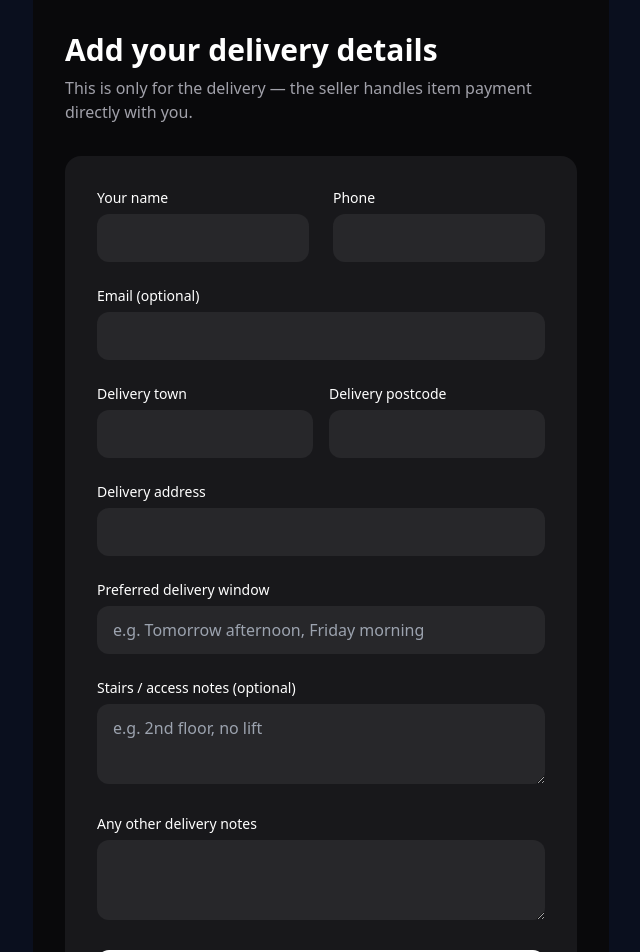
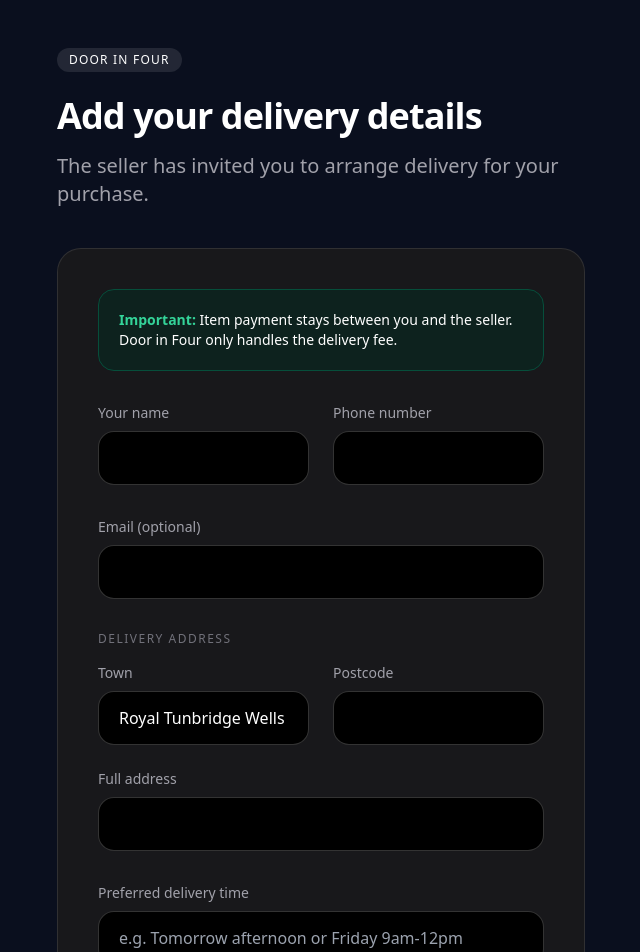
Before and after one commit to walkermejames-commits/Inventory-application-, a Next.js app in the folder apps/seller/: page /buyer/1 in a window 1280 px wide. Shown: the top 952 px of the page, without its empty margins (319-959 px from the left). Built offline with nearby package versions, Linux system fonts and the light colour scheme.

Commit message:
feat(seller): polish buyer/[token] page with trust messaging and clean form sections

```diff
--- a/apps/seller/src/app/buyer/[token]/page.tsx
+++ b/apps/seller/src/app/buyer/[token]/page.tsx
@@ -2,6 +2,7 @@
 
 import { useState } from "react";
 import { useParams } from "next/navigation";
+import Link from "next/link";
 
 export default function BuyerDeliveryDetails() {
   const params = useParams();
@@ -11,7 +12,7 @@
     buyerName: "",
     buyerPhone: "",
     buyerEmail: "",
-    deliveryTown: "",
+    deliveryTown: "Royal Tunbridge Wells",
     deliveryPostcode: "",
     deliveryAddress: "",
     preferredDeliveryWindow: "",
@@ -37,7 +38,7 @@
 
       setSubmitted(true);
     } catch (err: any) {
-      alert(err.message || "Something went wrong");
+      alert(err.message || "Something went wrong. Please try again.");
     } finally {
       setIsSubmitting(false);
     }
@@ -45,137 +46,98 @@
 
   if (submitted) {
     return (
-      <main className="min-h-screen bg-zinc-950 text-white p-8 max-w-xl mx-auto flex items-center justify-center">
-        <div className="text-center space-y-6">
-          <div className="text-6xl">✅</div>
-          <h1 className="text-3xl font-bold">Delivery details submitted!</h1>
-          <p className="text-zinc-400 max-w-sm mx-auto">
-            The seller has been notified. They will confirm and arrange payment for delivery.
-          </p>
-          <p className="text-sm text-zinc-500">You can close this page. The seller will contact you with collection details.</p>
+      <main className="min-h-screen bg-[#0a0f1e] text-white flex items-center justify-center p-6">
+        <div className="max-w-md text-center">
+          <div className="mx-auto w-20 h-20 bg-emerald-500/10 rounded-full flex items-center justify-center mb-8">
+            <div className="text-5xl">✅</div>
+          </div>
+          <h1 className="text-4xl font-semibold tracking-tight mb-4">Thank you!</h1>
+          <p className="text-xl text-zinc-400 mb-8">Your delivery details have been sent to the seller.</p>
+          <p className="text-sm text-zinc-500 max-w-xs mx-auto">The seller will confirm and arrange payment for delivery. You'll receive a collection update soon.</p>
+
+          <div className="mt-12 text-xs text-zinc-600">Door in Four • Local delivery for West Kent</div>
         </div>
       </main>
     );
   }
 
   return (
-    <main className="min-h-screen bg-zinc-950 text-white p-8 max-w-xl mx-auto">
-      <div className="space-y-8">
-        <div>
-          <h1 className="text-3xl font-bold">Add your delivery details</h1>
-          <p className="text-zinc-400 mt-2">This is only for the delivery — the seller handles item payment directly with you.</p>
+    <main className="min-h-screen bg-[#0a0f1e] text-white py-12">
+      <div className="max-w-xl mx-auto px-6">
+        <div className="mb-10">
+          <div className="flex items-center gap-3 mb-6">
+            <div className="px-3 py-1 rounded-full bg-white/10 text-xs tracking-widest">DOOR IN FOUR</div>
+          </div>
+          <h1 className="text-4xl font-semibold tracking-tight">Add your delivery details</h1>
+          <p className="mt-4 text-xl text-zinc-400">The seller has invited you to arrange delivery for your purchase.</p>
         </div>
 
-        <form onSubmit={handleSubmit} className="space-y-6 bg-zinc-900 p-8 rounded-2xl">
+        <div className="bg-zinc-900 border border-white/10 rounded-3xl p-10 mb-8">
+          <div className="mb-8 p-5 bg-emerald-950/50 border border-emerald-900 rounded-2xl text-sm">
+            <strong className="text-emerald-400">Important:</strong> Item payment stays between you and the seller. Door in Four only handles the delivery fee.
+          </div>
+
+          <form onSubmit={handleSubmit} className="space-y-8">
             <div className="grid grid-cols-1 md:grid-cols-2 gap-6">
               <div>
-              <label className="block text-sm mb-1.5">Your name</label>
-              <input
-                type="text"
-                value={form.buyerName}
-                onChange={(e) => setForm({...form, buyerName: e.target.value})}
-                className="w-full bg-zinc-800 rounded-xl px-4 py-3"
-                required
-              />
+                <label className="block text-sm mb-2 text-zinc-400">Your name</label>
+                <input type="text" value={form.buyerName} onChange={(e) => setForm({...form, buyerName: e.target.value})} className="w-full bg-black border border-white/20 rounded-2xl px-5 py-3.5 focus:outline-none focus:border-white/40" required />
               </div>
               <div>
-              <label className="block text-sm mb-1.5">Phone</label>
-              <input
-                type="tel"
-                value={form.buyerPhone}
-                onChange={(e) => setForm({...form, buyerPhone: e.target.value})}
-                className="w-full bg-zinc-800 rounded-xl px-4 py-3"
-                required
-              />
+                <label className="block text-sm mb-2 text-zinc-400">Phone number</label>
+                <input type="tel" value={form.buyerPhone} onChange={(e) => setForm({...form, buyerPhone: e.target.value})} className="w-full bg-black border border-white/20 rounded-2xl px-5 py-3.5 focus:outline-none focus:border-white/40" required />
               </div>
             </div>
 
             <div>
-            <label className="block text-sm mb-1.5">Email (optional)</label>
-            <input
-              type="email"
-              value={form.buyerEmail}
-              onChange={(e) => setForm({...form, buyerEmail: e.target.value})}
-              className="w-full bg-zinc-800 rounded-xl px-4 py-3"
-            />
+              <label className="block text-sm mb-2 text-zinc-400">Email (optional)</label>
+              <input type="email" value={form.buyerEmail} onChange={(e) => setForm({...form, buyerEmail: e.target.value})} className="w-full bg-black border border-white/20 rounded-2xl px-5 py-3.5 focus:outline-none focus:border-white/40" />
             </div>
 
-          <div className="grid grid-cols-2 gap-4">
             <div>
-              <label className="block text-sm mb-1.5">Delivery town</label>
-              <input
-                type="text"
-                value={form.deliveryTown}
-                onChange={(e) => setForm({...form, deliveryTown: e.target.value})}
-                className="w-full bg-zinc-800 rounded-xl px-4 py-3"
-                required
-              />
+              <div className="uppercase text-xs tracking-[1.5px] text-zinc-500 mb-4">DELIVERY ADDRESS</div>
+              <div className="grid grid-cols-2 gap-6">
+                <div>
+                  <label className="block text-sm mb-2 text-zinc-400">Town</label>
+                  <input type="text" value={form.deliveryTown} onChange={(e) => setForm({...form, deliveryTown: e.target.value})} className="w-full bg-black border border-white/20 rounded-2xl px-5 py-3.5" required />
                 </div>
                 <div>
-              <label className="block text-sm mb-1.5">Delivery postcode</label>
-              <input
-                type="text"
-                value={form.deliveryPostcode}
-                onChange={(e) => setForm({...form, deliveryPostcode: e.target.value})}
-                className="w-full bg-zinc-800 rounded-xl px-4 py-3"
-                required
-              />
+                  <label className="block text-sm mb-2 text-zinc-400">Postcode</label>
+                  <input type="text" value={form.deliveryPostcode} onChange={(e) => setForm({...form, deliveryPostcode: e.target.value})} className="w-full bg-black border border-white/20 rounded-2xl px-5 py-3.5" required />
+                </div>
+              </div>
+              <div className="mt-6">
+                <label className="block text-sm mb-2 text-zinc-400">Full address</label>
+                <input type="text" value={form.deliveryAddress} onChange={(e) => setForm({...form, deliveryAddress: e.target.value})} className="w-full bg-black border border-white/20 rounded-2xl px-5 py-3.5" required />
               </div>
             </div>
 
             <div>
-            <label className="block text-sm mb-1.5">Delivery address</label>
-            <input
-              type="text"
-              value={form.deliveryAddress}
-              onChange={(e) => setForm({...form, deliveryAddress: e.target.value})}
-              className="w-full bg-zinc-800 rounded-xl px-4 py-3"
-              required
-            />
+              <label className="block text-sm mb-2 text-zinc-400">Preferred delivery time</label>
+              <input type="text" value={form.preferredDeliveryWindow} onChange={(e) => setForm({...form, preferredDeliveryWindow: e.target.value})} className="w-full bg-black border border-white/20 rounded-2xl px-5 py-3.5" placeholder="e.g. Tomorrow afternoon or Friday 9am-12pm" />
             </div>
 
             <div>
-            <label className="block text-sm mb-1.5">Preferred delivery window</label>
-            <input
-              type="text"
-              value={form.preferredDeliveryWindow}
-              onChange={(e) => setForm({...form, preferredDeliveryWindow: e.target.value})}
-              className="w-full bg-zinc-800 rounded-xl px-4 py-3"
-              placeholder="e.g. Tomorrow afternoon, Friday morning"
-            />
+              <label className="block text-sm mb-2 text-zinc-400">Stairs or access notes (optional)</label>
+              <textarea value={form.stairsNotes} onChange={(e) => setForm({...form, stairsNotes: e.target.value})} className="w-full bg-black border border-white/20 rounded-2xl px-5 py-3.5 h-20" placeholder="e.g. 2nd floor flat, no lift" />
             </div>
 
             <div>
-            <label className="block text-sm mb-1.5">Stairs / access notes (optional)</label>
-            <textarea
-              value={form.stairsNotes}
-              onChange={(e) => setForm({...form, stairsNotes: e.target.value})}
-              className="w-full bg-zinc-800 rounded-xl px-4 py-3 h-20"
-              placeholder="e.g. 2nd floor, no lift"
-            />
-          </div>
-
-          <div>
-            <label className="block text-sm mb-1.5">Any other delivery notes</label>
-            <textarea
-              value={form.deliveryNotes}
-              onChange={(e) => setForm({...form, deliveryNotes: e.target.value})}
-              className="w-full bg-zinc-800 rounded-xl px-4 py-3 h-20"
-            />
+              <label className="block text-sm mb-2 text-zinc-400">Anything else we should know?</label>
+              <textarea value={form.deliveryNotes} onChange={(e) => setForm({...form, deliveryNotes: e.target.value})} className="w-full bg-black border border-white/20 rounded-2xl px-5 py-3.5 h-20" />
             </div>
 
             <button
               type="submit"
               disabled={isSubmitting}
-            className="w-full bg-white text-black py-4 rounded-xl font-semibold disabled:opacity-50 mt-4"
+              className="w-full py-4 bg-white text-black rounded-2xl font-semibold text-lg disabled:opacity-60 hover:bg-zinc-100 active:bg-zinc-200 transition mt-4"
             >
-            {isSubmitting ? "Submitting..." : "Submit delivery details"}
+              {isSubmitting ? "Sending details..." : "Send delivery details to seller"}
             </button>
+          </form>
+        </div>
 
-          <p className="text-xs text-center text-zinc-500 pt-4">
-            Item payment is handled directly between you and the seller. This is only for arranging delivery.
-          </p>
-        </form>
+        <p className="text-center text-xs text-zinc-600">Door in Four • Trusted local delivery for West Kent marketplaces</p>
       </div>
     </main>
   );
```
Lines whose indentation alone changed are shown as unchanged.
